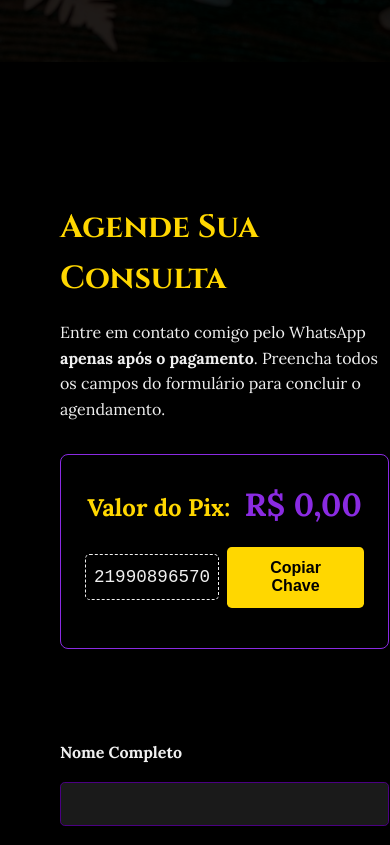
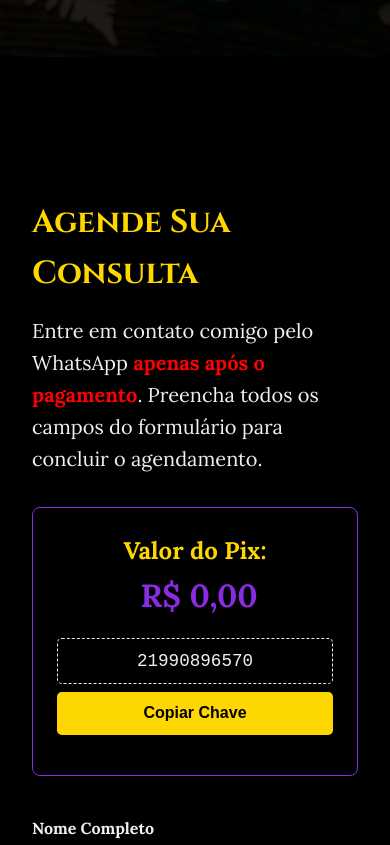
Before and after one commit to marllonpanisset/carolina-rodrigues-oraculista, a website: page index.html in a window 390 px wide. Shown: the part 900-1745 px from the top of the page. Drawn offline with nearby package versions, Linux system fonts and the light colour scheme; no server answers.

Commit message:
ajustes responsivo

```diff
--- a/styles/style.css
+++ b/styles/style.css
@@ -144,9 +144,10 @@ body {
     padding-top: var(--tamanho-cabecalho);
 }
 
+
 .form-instructions, .schedule-form {
     flex: 1;
-    min-width: 20rem; /* Para telas menores */
+    width: 100%; /* Para telas menores */
 }
 
 .form-instructions h3 {
@@ -452,6 +453,39 @@ footer a:hover {
 
     .container {
         flex-direction: column;
+        padding-left: 2rem;
+        padding-right: 2rem;
+    }
+
+    .pix-info #valor-pix {
+        display: block;
+    }
+
+    .chave-pix {
+        display: block;
+    }
+
+    .chave-pix #chave-pix-texto {
+        display: block;
+    }
+
+    .copy-button {
+        display: block;
+        width: 100%;
+        margin-top: 0.5rem;
+    }
+
+    .schedule-form button[type="submit"],
+    .cta-button {
+        font-size: 1rem;
+    }
+
+    .form-instructions p {
+        font-size: 1.25rem;
+    }
+
+    .form-instructions p strong {
+        color: red;
     }
 }
 
@@ -487,3 +521,21 @@ footer a:hover {
     color: var(--cor-fundo);
     font-weight: bold;
 }
+
+
+@media (max-width: 23rem) {
+    .schedule-form {
+        width: 90%;
+        margin: 0 auto;
+    }
+
+
+    .copy-button {
+        padding: 0.9rem 1rem;
+        font-size: 0.9rem;
+    }
+
+    .hero p {
+        font-size: 1.2rem;
+    }
+}
```
